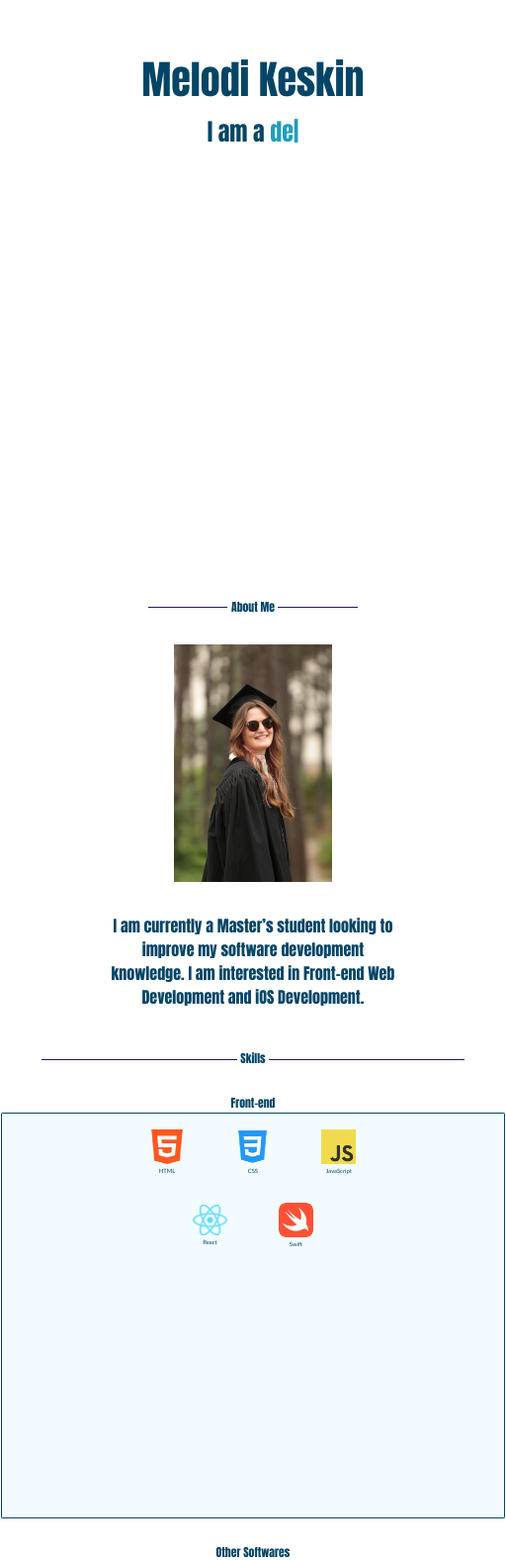
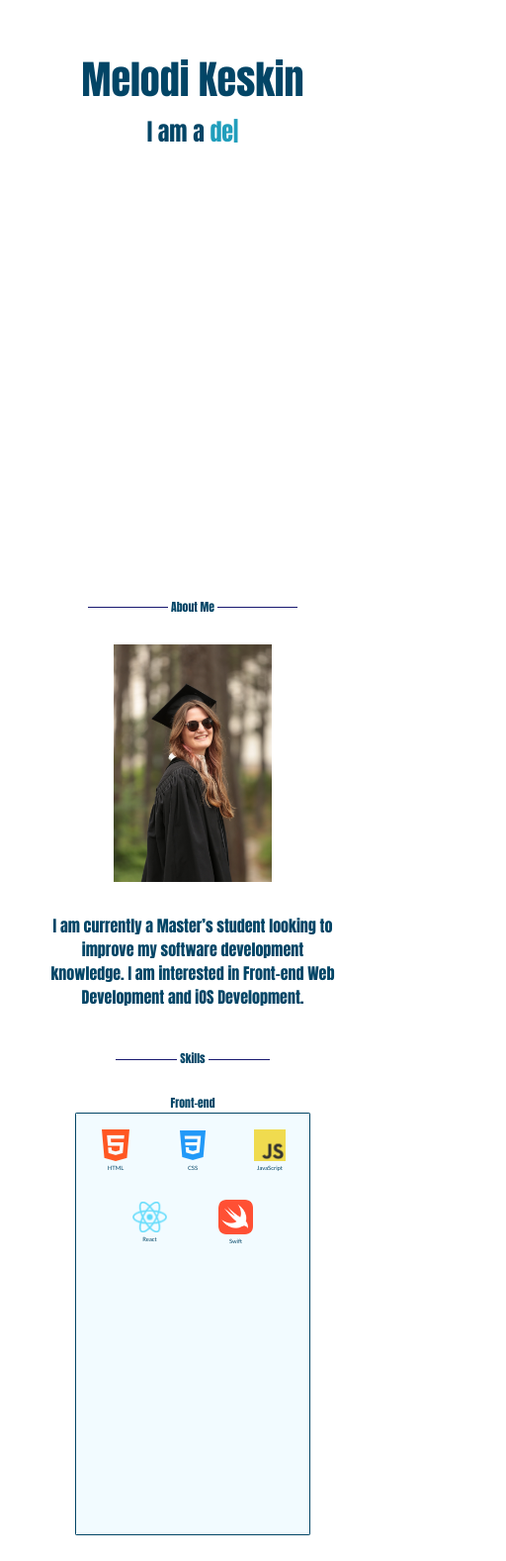
Before and after one commit to makimakimek/Portfolio, a React (Vite) app: page / in a window 390 px wide. Shown: the part 319-1896 px from the top of the page at 99% size, 512 px wide, since content can reach past the window. Built offline with nearby package versions, Linux system fonts and the light colour scheme.

Commit message:
phone changes

```diff
--- a/src/App.css
+++ b/src/App.css
@@ -501,7 +501,7 @@ a.link {
     margin: 0;
     padding: 0;
     border: 0;
-  }
+    }
 
   .skillsTitle {
     margin: 0 0.3em;
@@ -524,8 +524,8 @@ a.link {
   }
 
   .frontEndContainer, .otherCodingContainer, .miscContainer {
-    height: 48vh;
-    width: 60vh;
+    height: 50vh;
+    width: 60vw;
     border-radius: 0.2em;
     padding: 0.2em;
   }
```
